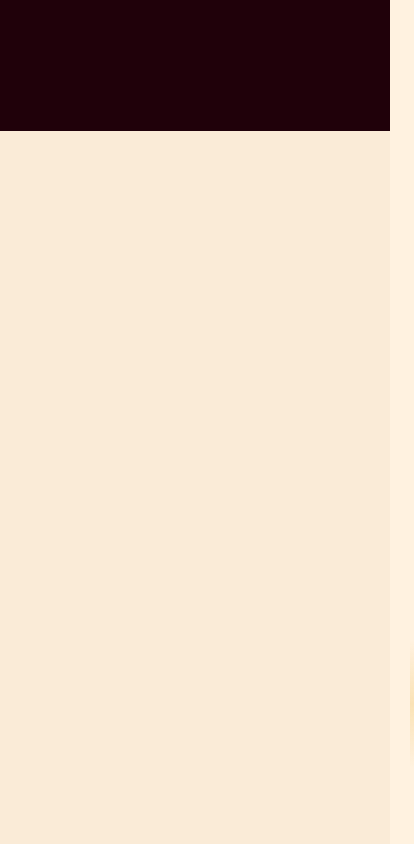
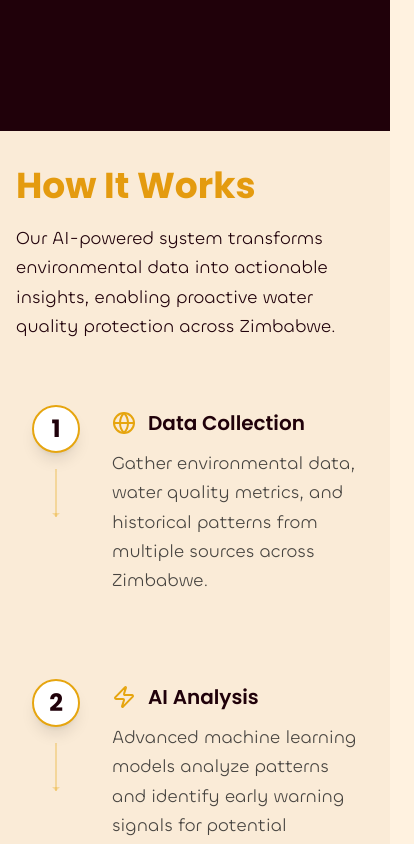
Before and after one commit to keith-ufumeli/ubuntu-aqua, a Next.js app: page / in a window 390 px wide. Shown: the part 5080-5924 px from the top of the page, 414 px wide, since content can reach past the window. Built offline with nearby package versions, Linux system fonts and the light colour scheme.

Commit message:
Update How It Works section layout: Hide Left Column on mobile and adjust Right Column to full width for improved responsiveness and visual clarity.

```diff
--- a/src/components/sections/HowItWorks/index.tsx
+++ b/src/components/sections/HowItWorks/index.tsx
@@ -24,8 +24,8 @@ export default function HowItWorks() {
       <div className="max-w-7xl mx-auto">
         {/* 2-Column Grid Layout with Enhanced Spacing */}
         <div className="grid lg:grid-cols-2 gap-20 lg:gap-24">
-          {/* Left Column - Visual & Text */}
-          <div className="relative">
+          {/* Left Column - Visual & Text (Hidden on mobile) */}
+          <div className="relative hidden lg:block">
             {/* Visual flow indicator */}
             <div className="absolute -right-10 top-1/2 transform -translate-y-1/2 w-1 h-32 bg-gradient-to-b from-transparent via-primary/20 to-transparent opacity-0 transition-opacity duration-1000 delay-1000 visual-flow-indicator" />
             <LeftVisual
@@ -36,8 +36,8 @@ export default function HowItWorks() {
             />
           </div>
 
-          {/* Right Column - Vertical Steps */}
-          <div className="relative">
+          {/* Right Column - Vertical Steps (Full width on mobile) */}
+          <div className="relative lg:col-start-2">
             <VerticalSteps
               ref={rightStepsRef}
               stepsRef={stepsRef}
```
